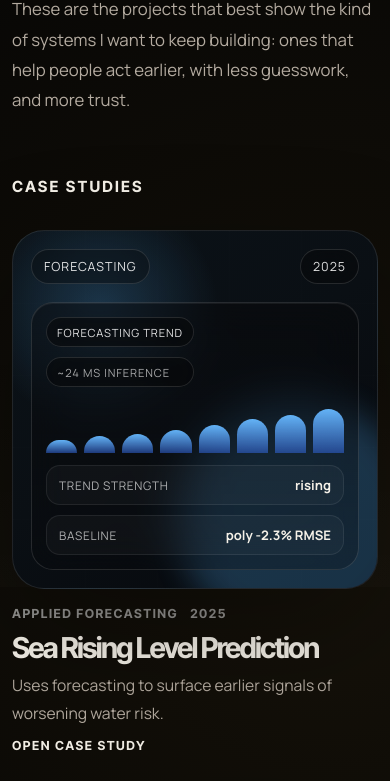
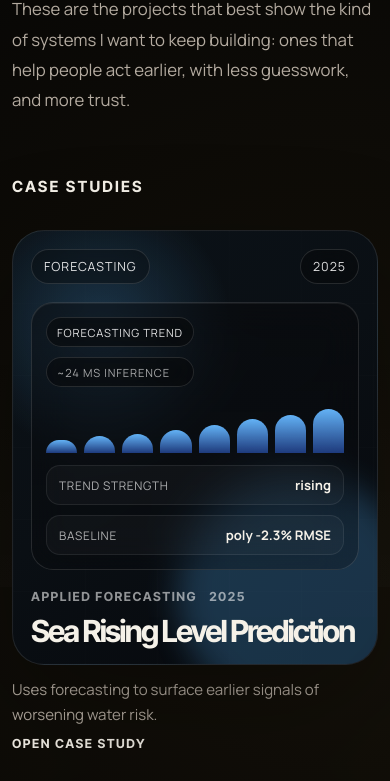
Before and after one commit to danglewaee/Personal-Website, a plain HTML site: page work.html in a window 390 px wide. Shown: the part 257-1038 px from the top of the page. Drawn offline with nearby package versions, Linux system fonts and the light colour scheme.

Commit message:
Make project sections more gallery-driven

```diff
--- a/script.js
+++ b/script.js
@@ -792,31 +792,39 @@ function renderProjectGallery(containerId, projects) {
     return;
   }
 
+  const isHomeGallery = containerId === "home-project-gallery";
+
   container.innerHTML = projects
-    .map((project) => {
+    .map((project, index) => {
       const link = getProjectLinkAttrs(project);
       const ctaLabel = caseStudyPages[project.name] ? "Open case study" : "View GitHub";
+      const layoutClass = isHomeGallery
+        ? index === 0
+          ? "gallery-card-primary"
+          : "gallery-card-secondary"
+        : index === 0
+          ? "gallery-card-featured"
+          : "gallery-card-standard";
+      const summaryMarkup = isHomeGallery ? "" : `<p class="gallery-card-summary">${project.summary}</p>`;
 
       return `
-        <a class="gallery-card reveal" href="${link.href}"${link.attrs}>
+        <a class="gallery-card ${layoutClass} reveal" href="${link.href}"${link.attrs}>
           <div class="project-cover gallery-card-cover ${project.coverClass}">
             <div class="cover-top">
               <span class="cover-chip">${project.coverLabel}</span>
               <span class="cover-year">${project.year}</span>
             </div>
             ${renderProjectPreview(project)}
-            <div class="cover-bottom">
-              <h3 class="cover-title">${project.name}</h3>
-              <p class="cover-caption">${project.coverCaption}</p>
+            <div class="gallery-cover-copy">
+              <div class="gallery-cover-meta">
+                <span class="gallery-card-type">${project.type}</span>
+                <span class="gallery-card-year">${project.year}</span>
+              </div>
+              <h3 class="gallery-card-title">${project.name}</h3>
             </div>
           </div>
           <div class="gallery-card-body">
-            <div class="gallery-card-meta">
-              <span class="gallery-card-type">${project.type}</span>
-              <span class="gallery-card-year">${project.year}</span>
-            </div>
-            <h3 class="gallery-card-title">${project.name}</h3>
-            <p class="gallery-card-summary">${project.summary}</p>
+            ${summaryMarkup}
             <span class="gallery-card-cta">${ctaLabel}</span>
           </div>
         </a>
--- a/styles.css
+++ b/styles.css
@@ -768,17 +768,18 @@ h2 {
 }
 
 .project-gallery-home {
-  grid-template-columns: 1fr;
+  grid-template-columns: repeat(12, minmax(0, 1fr));
+  gap: 24px;
 }
 
 .project-gallery-work {
-  grid-template-columns: repeat(2, minmax(0, 1fr));
-  gap: 32px 26px;
+  grid-template-columns: repeat(12, minmax(0, 1fr));
+  gap: 28px 24px;
 }
 
 .gallery-card {
   display: grid;
-  gap: 16px;
+  gap: 12px;
   color: inherit;
   transition: transform 220ms ease;
 }
@@ -792,21 +793,58 @@ h2 {
   box-shadow: none;
 }
 
-.gallery-card .cover-bottom {
-  display: none;
-}
-
-.project-gallery-work .gallery-card-cover {
-  min-height: 360px;
+.gallery-card-primary {
+  grid-column: span 12;
+}
+
+.gallery-card-secondary {
+  grid-column: span 6;
+}
+
+.gallery-card-featured {
+  grid-column: span 7;
+}
+
+.gallery-card-standard {
+  grid-column: span 5;
+}
+
+.gallery-card:nth-child(3),
+.gallery-card:nth-child(5) {
+  align-self: start;
+}
+
+.gallery-card-primary .gallery-card-cover {
+  min-height: 520px;
+}
+
+.gallery-card-secondary .gallery-card-cover {
+  min-height: 320px;
+}
+
+.gallery-card-featured .gallery-card-cover {
+  min-height: 460px;
+}
+
+.gallery-card-standard .gallery-card-cover {
+  min-height: 340px;
 }
 
 .gallery-card-body {
   display: grid;
+  gap: 8px;
+  max-width: 34ch;
+}
+
+.gallery-cover-copy {
+  position: relative;
+  z-index: 1;
+  display: grid;
   gap: 10px;
-  max-width: 48ch;
-}
-
-.gallery-card-meta {
+  margin-top: auto;
+}
+
+.gallery-cover-meta {
   display: flex;
   align-items: center;
   gap: 12px;
@@ -827,15 +865,15 @@ h2 {
 
 .gallery-card-title {
   margin: 0;
-  font-size: clamp(1.8rem, 2.5vw, 2.5rem);
-  line-height: 0.98;
+  font-size: clamp(1.9rem, 2.6vw, 2.8rem);
+  line-height: 0.94;
 }
 
 .gallery-card-summary {
   margin: 0;
   color: var(--muted);
-  font-size: 0.98rem;
-  line-height: 1.75;
+  font-size: 0.94rem;
+  line-height: 1.68;
 }
 
 .gallery-card-cta {
@@ -1993,8 +2031,19 @@ body[data-page="project-detail"] h1 {
     font-size: clamp(2.8rem, 12vw, 5rem);
   }
 
+  .project-gallery-home,
   .project-gallery-work {
-    grid-template-columns: 1fr;
+    grid-template-columns: repeat(2, minmax(0, 1fr));
+  }
+
+  .gallery-card-primary,
+  .gallery-card-featured {
+    grid-column: span 2;
+  }
+
+  .gallery-card-secondary,
+  .gallery-card-standard {
+    grid-column: span 1;
   }
 }
 
@@ -2057,8 +2106,23 @@ body[data-page="project-detail"] h1 {
   }
 
   .gallery-card-cover,
-  .project-gallery-work .gallery-card-cover {
+  .gallery-card-primary .gallery-card-cover,
+  .gallery-card-secondary .gallery-card-cover,
+  .gallery-card-featured .gallery-card-cover,
+  .gallery-card-standard .gallery-card-cover {
     min-height: 300px;
+  }
+
+  .project-gallery-home,
+  .project-gallery-work {
+    grid-template-columns: 1fr;
+  }
+
+  .gallery-card-primary,
+  .gallery-card-secondary,
+  .gallery-card-featured,
+  .gallery-card-standard {
+    grid-column: span 1;
   }
 }
 .about-intro-grid {
```
